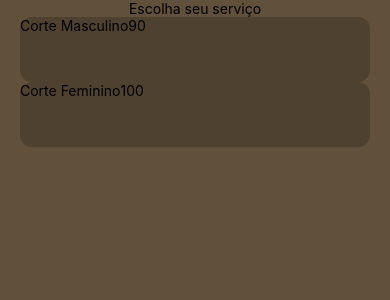
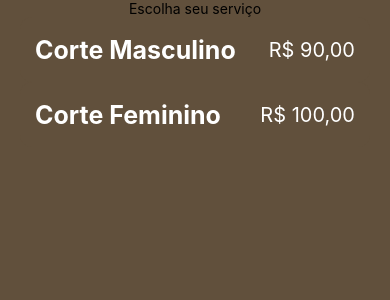
Before and after one commit to brunodeev/barber-app, a React Native app: screen /ServicePage in a window 390 px wide. Shown: the top 300 px of the page. Built offline with nearby package versions, Linux system fonts and the light colour scheme.

Commit message:
feat: styling the service page

```diff
--- a/src/pages/servicePage/components/ServiceCard.js
+++ b/src/pages/servicePage/components/ServiceCard.js
@@ -1,22 +1,42 @@
-import React from 'react';
-import { View, Text, StyleSheet } from 'react-native';
+import React, { useState } from 'react';
+import { View, Text, StyleSheet, TouchableOpacity } from 'react-native';
 
-const ServiceCard = (service) => {
+const ServiceCard = ({name, price}) => {
+
+    const [isSelected, setIsSelected] = useState(false);
+
+    const newStyle = styles(isSelected);
+
     return (
-        <View style={styles.container}>
-            <Text>{service.name}</Text>
-            <Text>{service.price}</Text>
+        <TouchableOpacity onPress={() => setIsSelected(!isSelected)}>
+            <View style={newStyle.container}>
+            <Text style={newStyle.text}>{name}</Text>
+            <Text style={newStyle.price}>R$ {price},00</Text>
         </View>
+        </TouchableOpacity>
     );
 };
 
-const styles = StyleSheet.create({
+const styles = (isSelected) => StyleSheet.create({
     container: {
         height: 65,
         width: 350,
         flexDirection: 'row',
-        backgroundColor: '#4F4130',
+        backgroundColor: isSelected ? '#4F4130' : '#61503C',
         borderRadius: 12,
+        justifyContent: 'space-between',
+        alignItems: 'center',
+        paddingHorizontal: 15,
+    },
+    text: {
+        color: '#fff',
+        fontSize: 25,
+        fontWeight: 'bold',
+    },
+    price: {
+        color: '#fff',
+        fontSize: 20,
+        fontWeight: 'regular',
     },
 });
 
```
